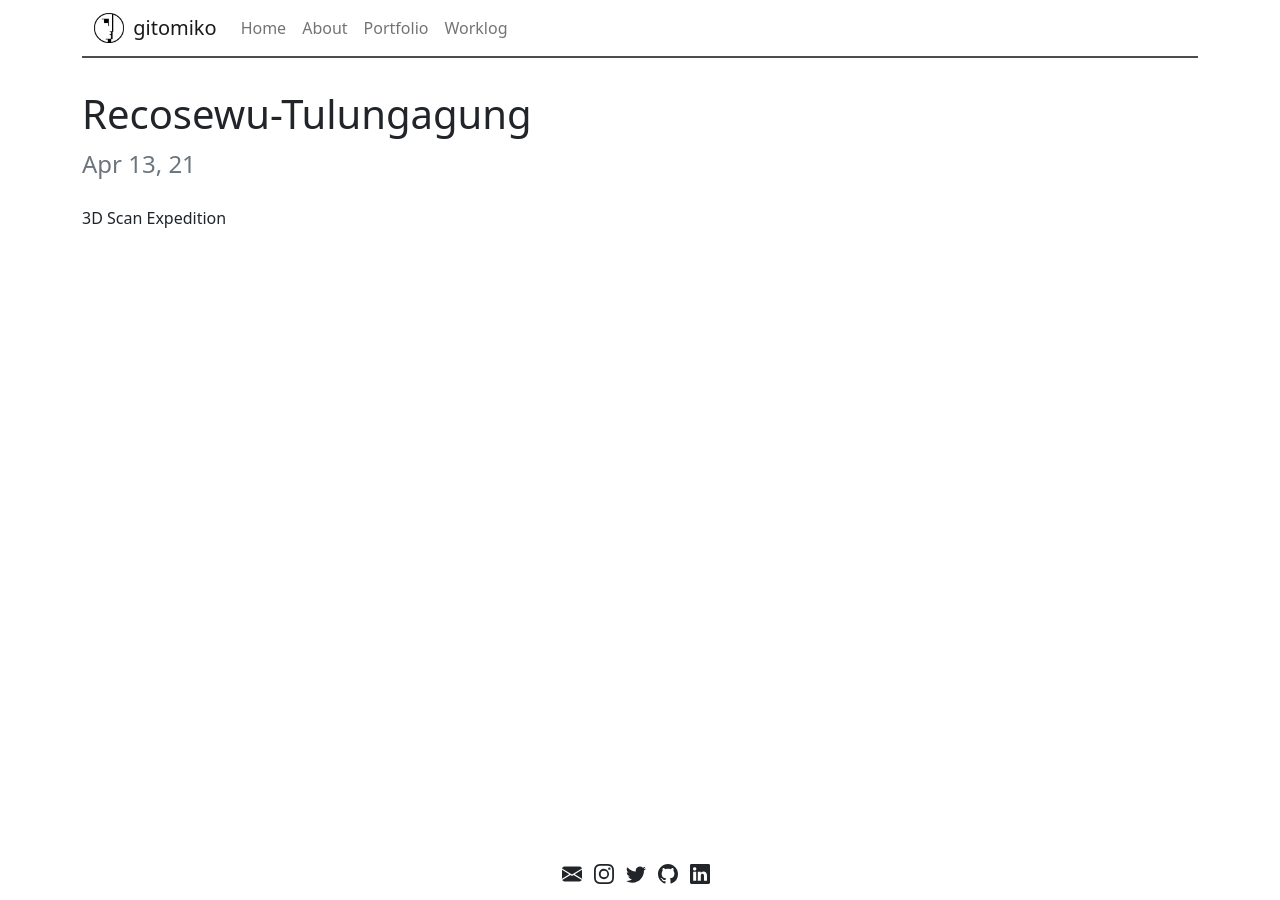
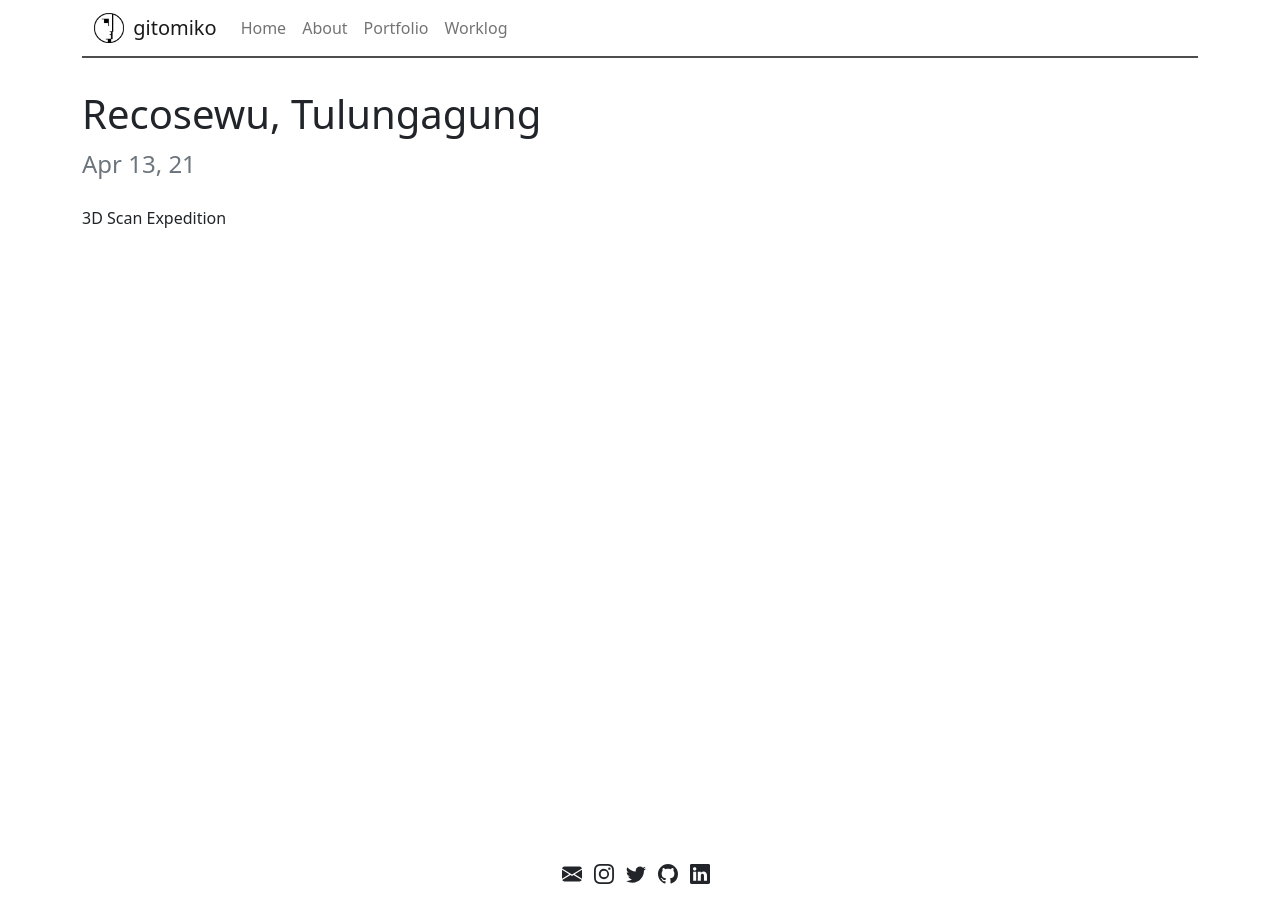
Before and after one commit to gitomiko/gitomiko.github.io, a Jekyll site: the page built from _posts/2021/2021-04-13-Recosewu-Tulungagung.md, in a window 1280 px wide. Built offline with Jekyll 4.4.1, drawn with Linux system fonts in a browser that asks for light colours.

```diff
--- a/_posts/2021/2021-04-13-Recosewu-Tulungagung.md
+++ b/_posts/2021/2021-04-13-Recosewu-Tulungagung.md
@@ -1,6 +1,6 @@
 ---
 layout: post
-title: Recosewu-Tulungagung
+title: Recosewu, Tulungagung
 ---
 
 3D Scan Expedition
```
